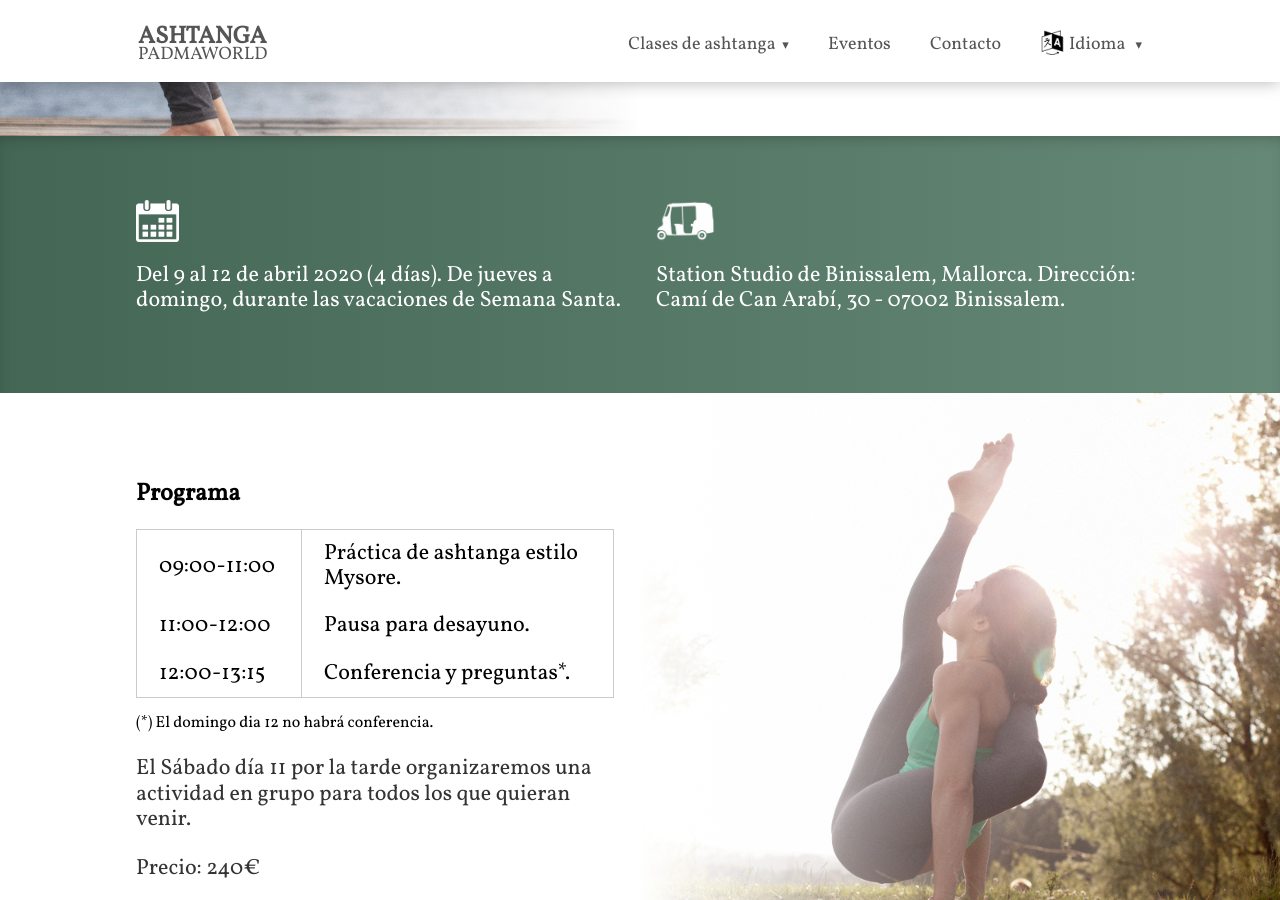
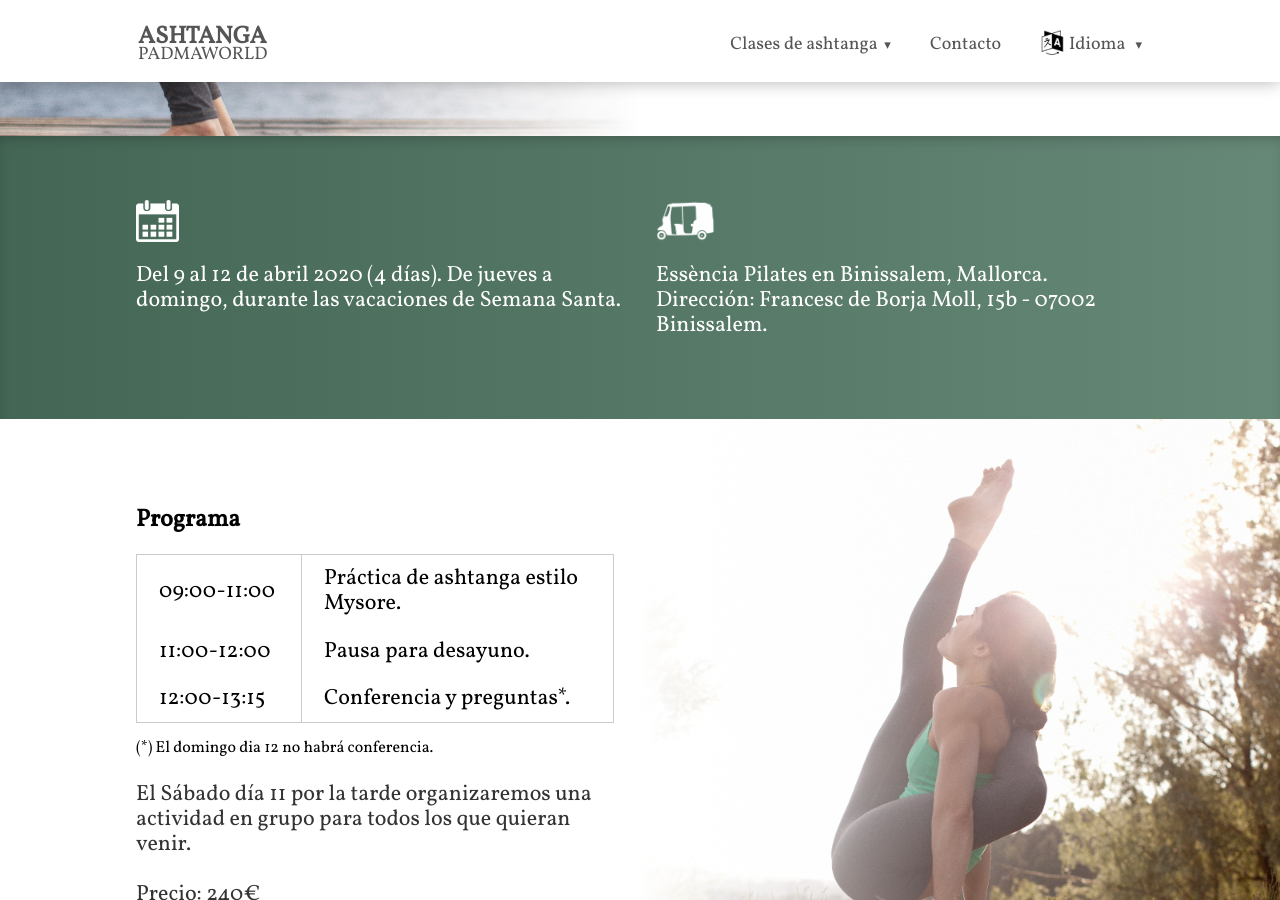
Before and after one commit to palomavillela/palomavillela.github.io, a Jekyll site: the page built from es/events/lu2020.html, in a window 1280 px wide and 900 px high, scrolled down 1648 px. Built offline with Jekyll 4.4.1, drawn with Linux system fonts in a browser that asks for light colours; nearby versions of some CDN libraries.

Commit message:
add lu2020 event

```diff
--- a/_includes/footer.html
+++ b/_includes/footer.html
@@ -2,9 +2,9 @@
     <div class="centered-container pure-g">
         <div class="pure-u-1-2">
             <ul>
-                <li><a href="/{{ include.language }}/privacy.html">{{ include.text_privacy_notice }}</a></li>
-                <li><a href="/{{ include.language }}/cookies.html">{{ include.text_cookie_policy }}</a></li>
-                <li><a href="/{{ include.language }}/terms.html">{{ include.text_terms_of_use }}</a></li>
+                <li><a href="/{{ include.language }}/privacy.html" target="_blank">{{ include.text_privacy_notice }}</a></li>
+                <li><a href="/{{ include.language }}/cookies.html" target="_blank">{{ include.text_cookie_policy }}</a></li>
+                <li><a href="/{{ include.language }}/terms.html" target="_blank">{{ include.text_terms_of_use }}</a></li>
             </ul>
         </div>
         <div class="pure-u-1-2">
--- a/_includes/menu.html
+++ b/_includes/menu.html
@@ -42,11 +42,11 @@
                         </li>
                     </ul>
                 </li>
-                <li class="pure-menu-item">
+                <!-- <li class="pure-menu-item">
                     <a class="pure-menu-link" href="/{{ include.language }}/events/index.html">
                         {{ include.text_events }}
                     </a>
-                </li>
+                </li> -->
                 <li class="pure-menu-item">
                     <a class="pure-menu-link" href="/{{ include.language }}/contact.html">
                         {{ include.text_contact }}
@@ -122,11 +122,11 @@
                                 {{ include.text_etiquette }}
                             </a>
                         </li>
-                        <li class="pure-menu-item">
+                        <!-- <li class="pure-menu-item">
                             <a class="pure-menu-link" href="/{{ include.language }}/events/index.html">
                                 {{ include.text_events }}
                             </a>
-                        </li>
+                        </li> -->
                         <li class="pure-menu-item">
                             <a class="pure-menu-link" href="/{{ include.language }}/contact.html">
                                 {{ include.text_contact }}
--- a/en/events/lu2020.html
+++ b/en/events/lu2020.html
@@ -15,7 +15,7 @@ this_page: events/lu2020
     text_area_1 = "Lucia is one of the handful people Certified at K. Pattabhi Jois Ashtanga Yoga Institute (KPJAYI). She started practicing yoga at early age, ashtanga while she was at university in Brazil and completed a BA in dance, communication & arts of the body in 2003. Lucia has taught in Brazil, Norway, Mexico, Germany, Taiwan, Spain, Netherlands, Argentina, Peru, Indonesia to name a few, sharing her experience in the fields of Yoga. For the last years, she assisted her teacher R. Sharath Jois in his main shala in Mysore. She was also, one of the selected students to make demos with his teacher's guidance for locals and the medical Indian community about the benefits of ashtanga yoga. She returns to Mysore every year to deepen her studies. Devoted to support her students, her mission is to pass, as pure as possible, the teachings she received."
     text_interview = "Read our interview with Lucia"
     text_area_2 = "April 9th to 12th 2020 (4 days). Thursday to Sunday, during the Semana Santa holiday."
-    text_area_3 = "Station Studio in Binissalem, Mallorca. Address: Camí de Can Arabí, 30 - 07002 Binissalem."
+    text_area_3 = "Essència Pilates in Binissalem, Mallorca. Address: Francesc de Borja Moll, 15b - 07002 Binissalem."
     text_program = "Program"
     text_ashtanga_practice = "Ashtanga practice, Mysore style."
     text_pause = "Pause for breakfast."
--- a/es/events/lu2020.html
+++ b/es/events/lu2020.html
@@ -15,7 +15,7 @@ this_page: events/lu2020
     text_area_1 = "Lucia es una de las contadas personas Certificadas por K. Pattabhi Jois Ashtanga Yoga Institute (KPJAYI). Empezó a practicar yoga a temprana edad, ashtanga cuando estaba en la universidad en Brasil y obtuvo una licenciatura en danza, comunicación y artes del cuerpo en 2003. Lucia ha enseñado en Brasil, Noruega, México, Alemania, Taiwan, España, Holanda, Argentina, Peru y Indonesia, entre otros, compartiendo su experiencia en los diferentes aspectos del yoga. Durante los últimos años, ha asistido a su profesor R. Sharath Jois en su shala principal en Mysore. También fue una de las alumnas seleccionadas para para demostrar posturas, bajo la tutela de su profesor, a alumnos locales y a la comunidad médica de la India, para mostrar los beneficios del ashtanga yoga. Lucia vuelve a Mysore cada año para aprofundizar sus estudios. Devota a ayudar a sus alumnos, su misión es pasar, tan puros como sea posible, los enseñamientos que recibió."
     text_interview = "Lee nuestra entrevista con Lucia"
     text_area_2 = "Del 9 al 12 de abril 2020 (4 días). De jueves a domingo, durante las vacaciones de Semana Santa."
-    text_area_3 = "Station Studio de Binissalem, Mallorca. Dirección: Camí de Can Arabí, 30 - 07002 Binissalem."
+    text_area_3 = "Essència Pilates en Binissalem, Mallorca. Dirección: Francesc de Borja Moll, 15b - 07002 Binissalem."
     text_program = "Programa"
     text_ashtanga_practice = "Práctica de ashtanga estilo Mysore."
     text_pause = "Pausa para desayuno."
```
Also changed, not shown: _includes/es/caroussel.html (+10 -9 lines), es/cookies.html (added, +37 -0 lines).
